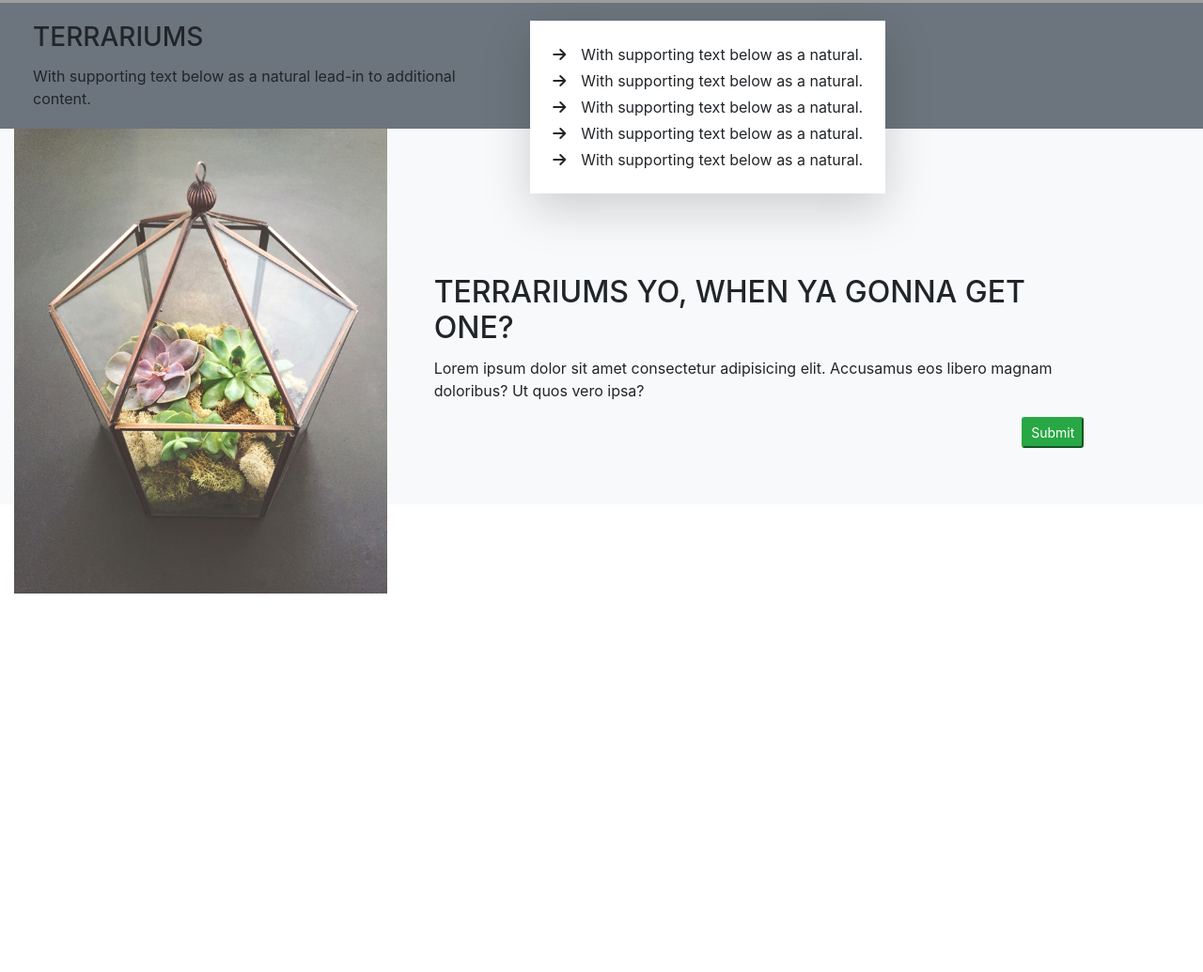
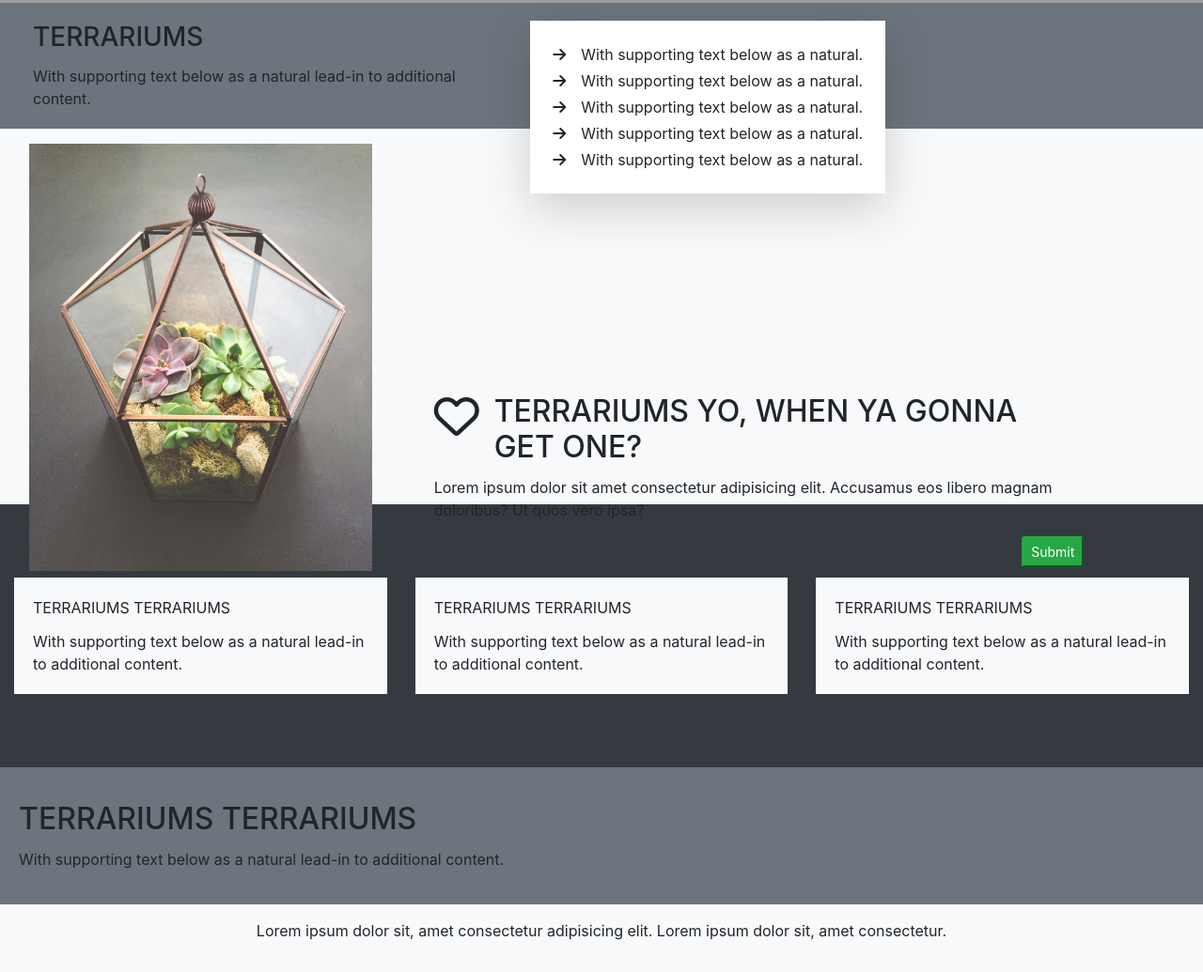
Before and after one commit to kelseybcrow/checkpoint-1, a plain HTML site: page index.html in a window 1280 px wide. Shown: the part 384-1419 px from the top of the page at 94% size. Before the commit the page ends 1016 px from the top, so only its background shows below. Drawn offline with nearby package versions, Linux system fonts and the light colour scheme; grey boxes are pictures that could not be loaded.

Commit message:
progress

```diff
--- a/index.html
+++ b/index.html
@@ -108,14 +108,17 @@
             </div>
         </div>
         <!-- Side pic row -->
-        <div class="row bg-light side-pic-row  align-items-center">
-            <div class="col-4">
-                <img src="side-pic.jpg" class="img-fluid h-60" alt="Responsive image">
+        <div class="row bg-light side-pic-row">
+            <div class="col-4 align-self-center">
+                <img src="side-pic.jpg" class="img-fluid h-60 p-3" alt="Responsive image">
             </div>
-            <div class="col-7">
+            <div class="col-7 align-self-end">
                 <div class="card text-left border-0 bg-transparent">
                     <div class="card-body">
-                        <h2 class="card-title">TERRARIUMS YO, WHEN YA GONNA GET ONE?</h2>
+                        <div class="icon-header-row d-flex flex-row">
+                            <i class="fa fa-heart-o fa-3x mr-3" aria-hidden="true"></i>
+                            <h2 class="card-title">TERRARIUMS YO, WHEN YA GONNA GET ONE?</h2>
+                        </div>
                         <p class="card-text">Lorem ipsum dolor sit amet consectetur adipisicing elit. Accusamus eos
                             libero magnam doloribus? Ut quos vero ipsa?
                         </p>
@@ -126,8 +129,51 @@
                 </div>
             </div>
         </div>
+        <!-- Testimonial row -->
+        <div class="row bg-dark testimonial-row align-items-center">
+            <div class="col">
+                <div class="card text-left border-0 bg-light testimonial-card">
+                    <div class="card-body">
+                        <p class="card-title">TERRARIUMS TERRARIUMS</p>
+                        <p class="card-text">With supporting text below as a natural lead-in to additional content.
+                        </p>
+                    </div>
+                </div>
+            </div>
+            <div class="col">
+                <div class="card text-left border-0 bg-light testimonial-card">
+                    <div class="card-body">
+                        <p class="card-title">TERRARIUMS TERRARIUMS</p>
+                        <p class="card-text">With supporting text below as a natural lead-in to additional content.
+                        </p>
+                    </div>
+                </div>
+            </div>
+            <div class="col">
+                <div class="card text-left border-0 bg-light testimonial-card">
+                    <div class="card-body">
+                        <p class="card-title">TERRARIUMS TERRARIUMS</p>
+                        <p class="card-text">With supporting text below as a natural lead-in to additional content.
+                        </p>
+                    </div>
+                </div>
+            </div>
+        </div>
+        <!-- Last row before footer -->
+        <div class="row bg-secondary py-3">
+            <div class="card text-left border-0 bg-transparent">
+                <div class="card-body">
+                    <h2 class="card-title">TERRARIUMS TERRARIUMS</h2>
+                    <p class="card-text">With supporting text below as a natural lead-in to additional content.
+                    </p>
+                </div>
+            </div>
+        </div>
     </main>
-    <footer></footer>
+    <!-- Footer -->
+    <footer class="row bg-light h-20 justify-content-center py-3">
+        <p>Lorem ipsum dolor sit, amet consectetur adipisicing elit. Lorem ipsum dolor sit, amet consectetur.</p>
+    </footer>
 
     <script src='https://code.jquery.com/jquery-3.2.1.slim.min.js'
         integrity='sha384-KJ3o2DKtIkvYIK3UENzmM7KCkRr/rE9/Qpg6aAZGJwFDMVNA/GpGFF93hXpG5KkN'
--- a/style.css
+++ b/style.css
@@ -38,3 +38,11 @@ footer {
 .side-pic-row {
     height: 50vh;
 }
+
+.testimonial-row {
+    height: 35vh;
+}
+
+.testimonial-card {
+    border-radius: 0;
+}
```
